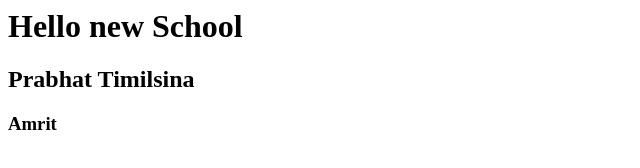
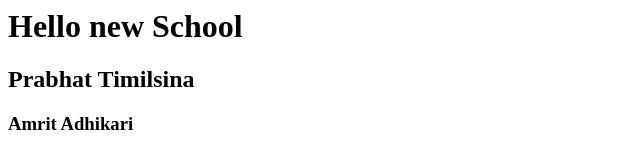
Before and after one commit to sonaamhitang/school-site, a plain HTML site: page index.html in a window 1280 px wide. Shown: the full height of the page, 0-640 px from the left. Drawn offline with Linux system fonts and the light colour scheme.

Commit message:
Add sometjing

```diff
--- a/index.html
+++ b/index.html
@@ -2,6 +2,6 @@
 <head>
 <h1> Hello new School</h1>
 <h2> Prabhat Timilsina</h2>
-<h3>  Amrit</h3>
+<h3>  Amrit Adhikari</h3>
 </head>
 </html>
```
